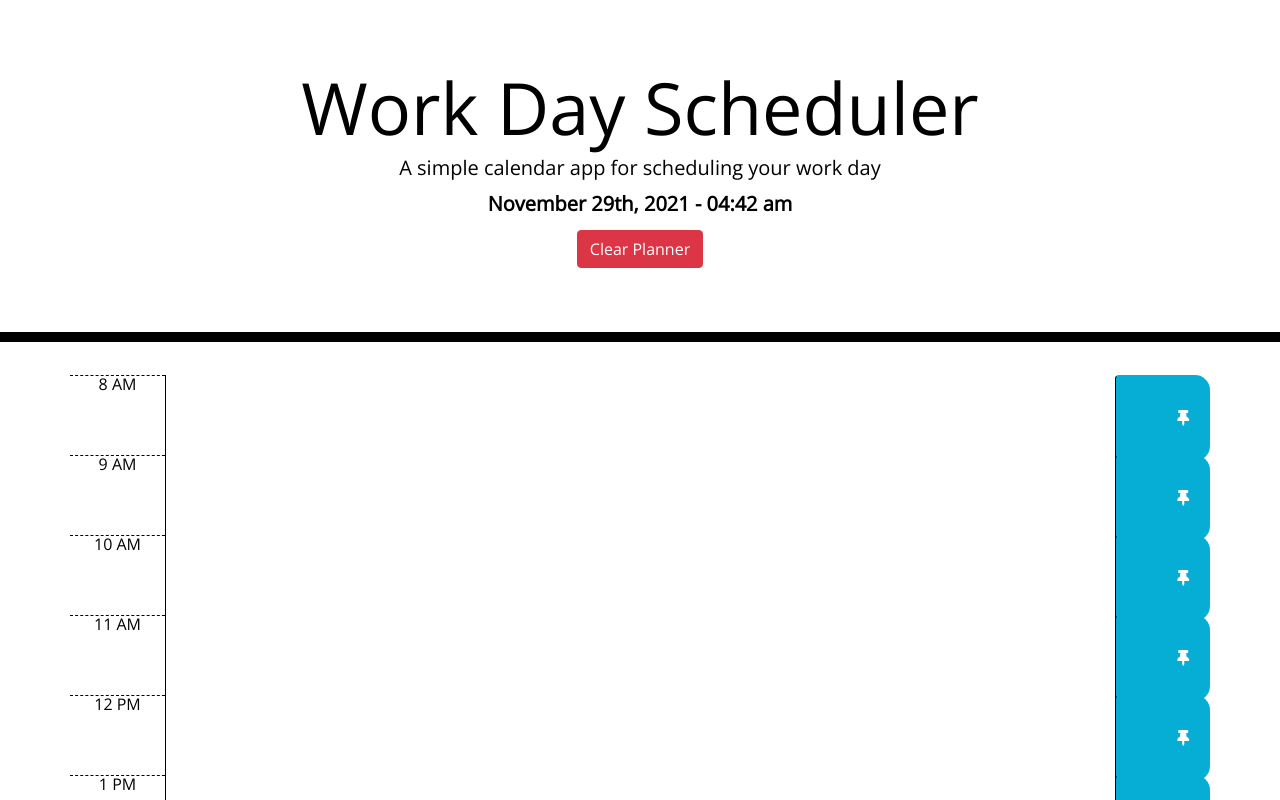
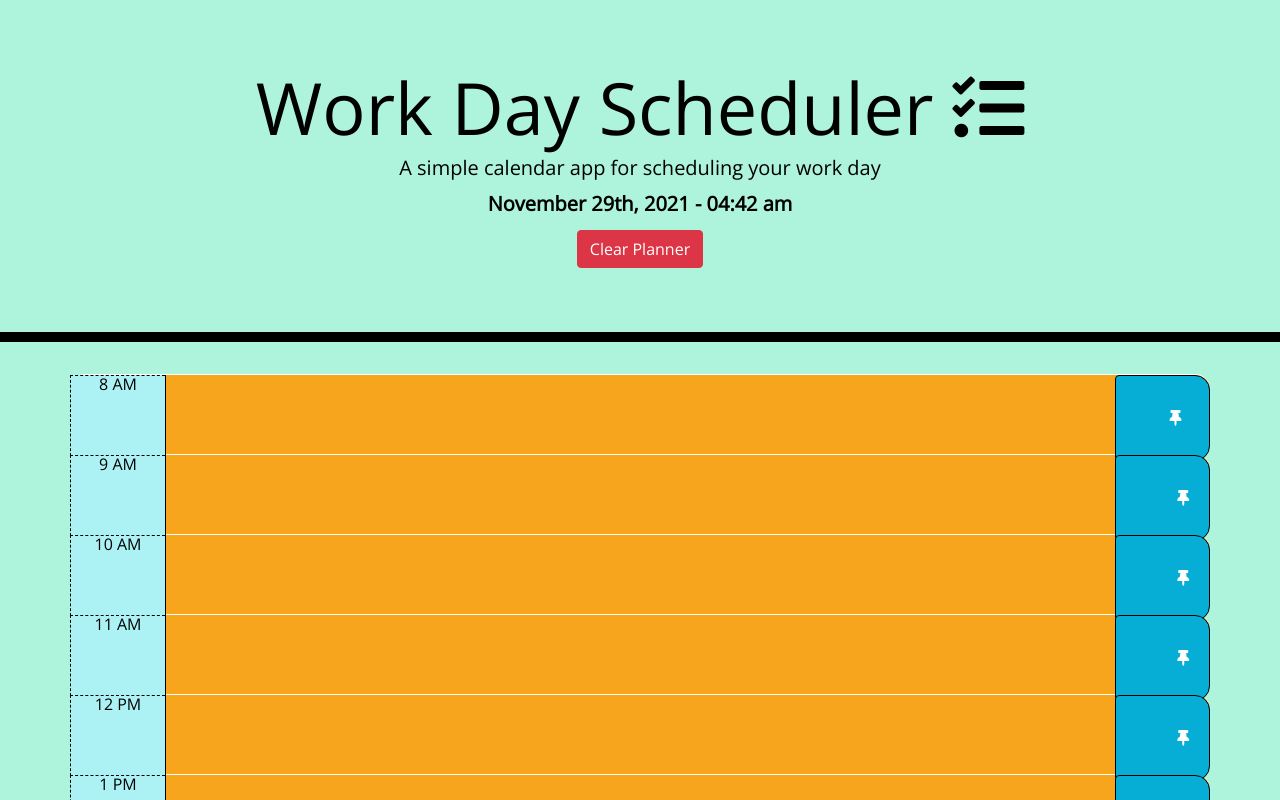
Before and after one commit to berkforbes/Work-Day-Planner, a plain HTML site: page index.html in a window 1280 px wide. Shown: the top 800 px of the page. Drawn offline with nearby package versions, Linux system fonts and the light colour scheme.

Commit message:
time block loops and styling

```diff
--- a/assets/script.js
+++ b/assets/script.js
@@ -6,33 +6,49 @@ var currentHour = moment().format("HH");
   //Show current date and time in heade
   $("#currentDay").html(rightNow);
 
-
   //button to clear text from calendar
-$("#clearPlannerBtn").click(function(event) {
+  $("#clearPlannerBtn").click(function (event) {
     $("textarea").val("");
     localStorage.clear();
   });
 
   //Thumbtack button saves to local storage
-$(".saveBtn").click(function(event) {
-  event.preventDefault
+  $(".saveBtn").click(function (event) {
+    event.preventDefault;
     var taskItem = $(this).siblings(".task").val();
     var timeOfDay = $(this).parent().attr("id");
-  localStorage.setItem(taskItem, timeOfDay)
+    localStorage.setItem(taskItem, timeOfDay);
   });
 
   //Local storage retrieval
-$("#hour1 .task").val(localStorage.getItem("hour1"))
-$("#hour2 .task").val(localStorage.getItem("hour2"))
-$("#hour3 .task").val(localStorage.getItem("hour3"))
-$("#hour4 .task").val(localStorage.getItem("hour4"))
-$("#hour5 .task").val(localStorage.getItem("hour5"))
-$("#hour6 .task").val(localStorage.getItem("hour6"))
-$("#hour7 .task").val(localStorage.getItem("hour7"))
-$("#hour8 .task").val(localStorage.getItem("hour8"))
-$("#hour9 .task").val(localStorage.getItem("hour9"))
-$("#hour10 .task").val(localStorage.getItem("hour10"))
+  $("#hour1 .task").val(localStorage.getItem("hour1"));
+  $("#hour2 .task").val(localStorage.getItem("hour2"));
+  $("#hour3 .task").val(localStorage.getItem("hour3"));
+  $("#hour4 .task").val(localStorage.getItem("hour4"));
+  $("#hour5 .task").val(localStorage.getItem("hour5"));
+  $("#hour6 .task").val(localStorage.getItem("hour6"));
+  $("#hour7 .task").val(localStorage.getItem("hour7"));
+  $("#hour8 .task").val(localStorage.getItem("hour8"));
+  $("#hour9 .task").val(localStorage.getItem("hour9"));
+  $("#hour10 .task").val(localStorage.getItem("hour10"));
 
+  // loop over time blocks
+  $(".time-block").each(function () {
+    var blockTime = parseInt($(this).attr("id").split("hour")[1]);
 
-
-})
+    // To check the time and add the classes for background indicators
+    if (blockTime < rightNow) {
+      $(this).removeClass("future");
+      $(this).removeClass("present");
+      $(this).addClass("past");
+    } else if (blockTime === rightNow) {
+      $(this).removeClass("past");
+      $(this).removeClass("future");
+      $(this).addClass("present");
+    } else {
+      $(this).removeClass("present");
+      $(this).removeClass("past");
+      $(this).addClass("future");
+    }
+  });
+});
--- a/assets/style.css
+++ b/assets/style.css
@@ -2,6 +2,7 @@ body {
   font-family: 'Open Sans', sans-serif;
   font-size: 16px;
   line-height: 1;
+  background-color: rgb(174, 243, 220);
 }
 
 textarea{
@@ -37,32 +38,37 @@ textarea{
 }
 
 .hour {
-  background-color: #ffffff;
+  background-color: #acf2f5;
   color: #000000;
   border-top: 1px dashed #000000;
+  border-left:1px dashed #000000;
+  border-bottom:1px dashed #000000;
+  font-weight: 550;
+
 }
 
 .past {
-  background-color: #d3d3d3;
+  background-color: #9c9c9c;
   color: white;
 }
 
 .present {
-  background-color: #ff6961;
+  background-color: #346bec;
   color: white;
 }
 
 .future {
-  background-color: #77dd77;
+  background-color: #f8a51e;
   color: white;
 }
 
 .saveBtn {
-  border-left: 1px solid black;
+  border: 1px solid black;
   border-top-right-radius: 15px;
   border-bottom-right-radius: 15px;
   background-color: #06AED5;
   color: white;
+
 }
 
 .saveBtn i:hover {
--- a/index.html
+++ b/index.html
@@ -24,7 +24,7 @@
 
   <body>
     <header class="jumbotron">
-      <h1 class="display-3">Work Day Scheduler</h1>
+      <h1 class="display-3">Work Day Scheduler <i class="fas fa-tasks"></i></h1>
       <p class="lead">A simple calendar app for scheduling your work day</p>
       <p id="currentDay" class="lead display-6 font-weight-bold "></p>
       <button id="clearPlannerBtn" type="button" class="btn btn-danger">Clear Planner</button>
```
Lines whose indentation alone changed are shown as unchanged.
